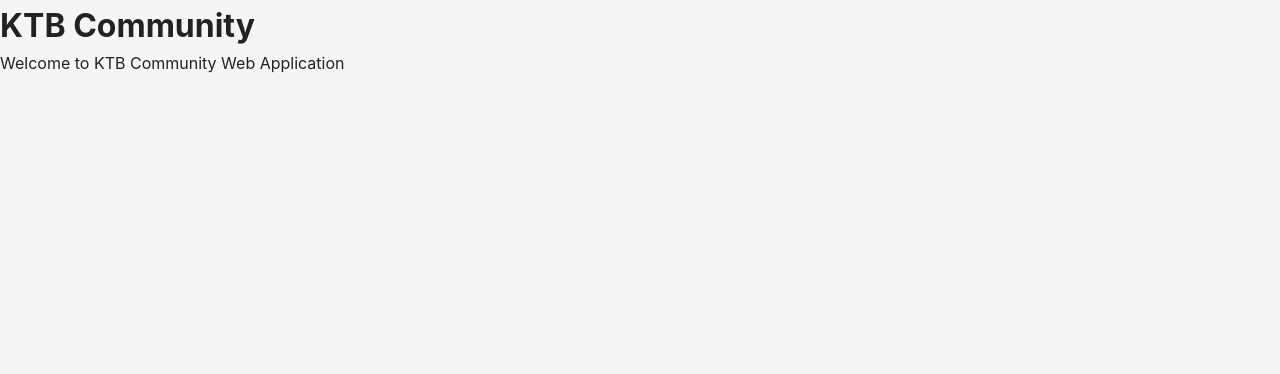
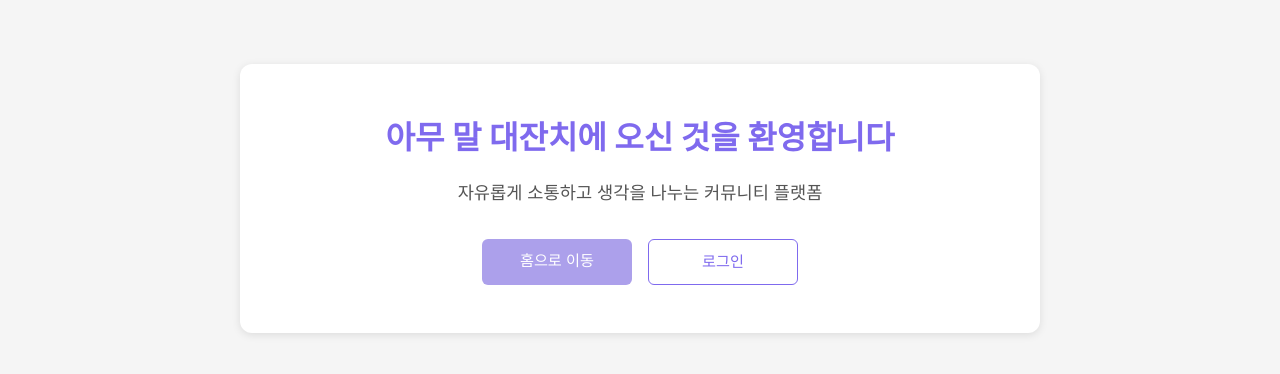
Before and after one commit to 100-hours-a-week/jiny-community-client, a website: page public/index.html in a window 1280 px wide. Drawn offline with Linux system fonts and the light colour scheme.

Commit message:
feat: 메인 페이지 개선 및 전역 스타일 업데이트

```diff
--- a/public/index.html
+++ b/public/index.html
@@ -4,17 +4,41 @@
     <meta charset="UTF-8" />
     <meta name="viewport" content="width=device-width, initial-scale=1.0" />
     <meta name="description" content="KTB Community Web Application" />
-    <meta name="theme-color" content="#ffffff" />
-    <title>KTB Community</title>
+    <meta name="theme-color" content="#7f6aee" />
+    <title>아무 말 대잔치 - KTB Community</title>
 
     <!-- Global Styles -->
     <link rel="stylesheet" href="/styles/reset.css" />
     <link rel="stylesheet" href="/styles/global.css" />
+
+    <!-- Component Styles -->
+    <link rel="stylesheet" href="/component/header/header.css" />
+    <link rel="stylesheet" href="/component/footer/footer.css" />
+    <link rel="stylesheet" href="/component/modal/modal.css" />
+    <link rel="stylesheet" href="/component/button/button.css" />
   </head>
   <body>
     <div id="app">
-      <h1>KTB Community</h1>
-      <p>Welcome to KTB Community Web Application</p>
+      <!-- Header -->
+      <div id="header-container"></div>
+
+      <!-- Main Content -->
+      <main id="main-content">
+        <div class="welcome-section">
+          <h1 class="welcome-title">아무 말 대잔치에 오신 것을 환영합니다</h1>
+          <p class="welcome-desc">
+            자유롭게 소통하고 생각을 나누는 커뮤니티 플랫폼
+          </p>
+          <div class="welcome-actions">
+            <a href="/pages/home/home.html" class="btn btn--primary">
+              홈으로 이동
+            </a>
+            <a href="/pages/login/login.html" class="btn btn--outline">
+              로그인
+            </a>
+          </div>
+        </div>
+      </main>
     </div>
   </body>
 </html>
--- a/public/styles/global.css
+++ b/public/styles/global.css
@@ -3,6 +3,7 @@
 :root {
   /* Colors */
   --color-primary: #7f6aee;
+  --color-primary-dark: #6854d8;
   --color-primary-light: #aca0eb;
   --color-danger: #e64b3c;
   --color-black: #000;
@@ -41,6 +42,16 @@ body {
   color: var(--color-text);
 }
 
+#app {
+  display: flex;
+  flex-direction: column;
+  min-height: 100vh;
+}
+
+#main-content {
+  flex: 1;
+}
+
 /* 공통 레이아웃 */
 .container {
   max-width: 1200px;
@@ -72,3 +83,62 @@ body {
 .mb-3 {
   margin-bottom: var(--spacing-lg);
 }
+
+/* Welcome Section (index.html) */
+.welcome-section {
+  max-width: 800px;
+  margin: 4rem auto;
+  padding: 3rem 1.5rem;
+  text-align: center;
+  background: white;
+  border-radius: var(--radius-lg);
+  box-shadow: 0 2px 8px rgba(0, 0, 0, 0.1);
+}
+
+.welcome-title {
+  font-size: 2rem;
+  font-weight: 700;
+  color: var(--color-primary);
+  margin-bottom: 1rem;
+}
+
+.welcome-desc {
+  font-size: 1.1rem;
+  color: var(--color-gray-400);
+  margin-bottom: 2rem;
+  line-height: 1.6;
+}
+
+.welcome-actions {
+  display: flex;
+  gap: 1rem;
+  justify-content: center;
+  flex-wrap: wrap;
+}
+
+.welcome-actions .btn {
+  min-width: 150px;
+}
+
+@media (max-width: 768px) {
+  .welcome-section {
+    margin: 2rem auto;
+    padding: 2rem 1rem;
+  }
+
+  .welcome-title {
+    font-size: 1.5rem;
+  }
+
+  .welcome-desc {
+    font-size: 1rem;
+  }
+
+  .welcome-actions {
+    flex-direction: column;
+  }
+
+  .welcome-actions .btn {
+    width: 100%;
+  }
+}
```
